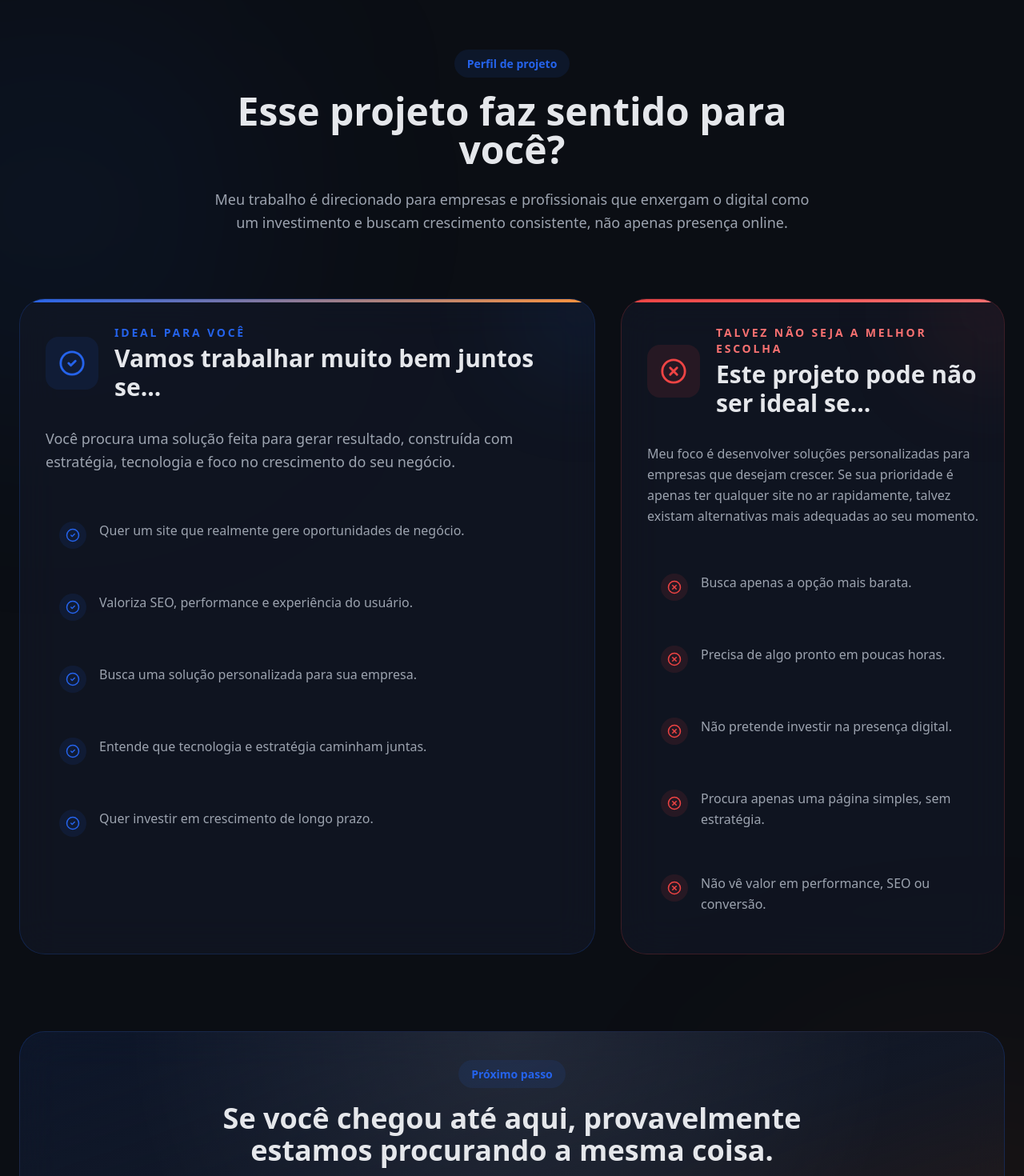
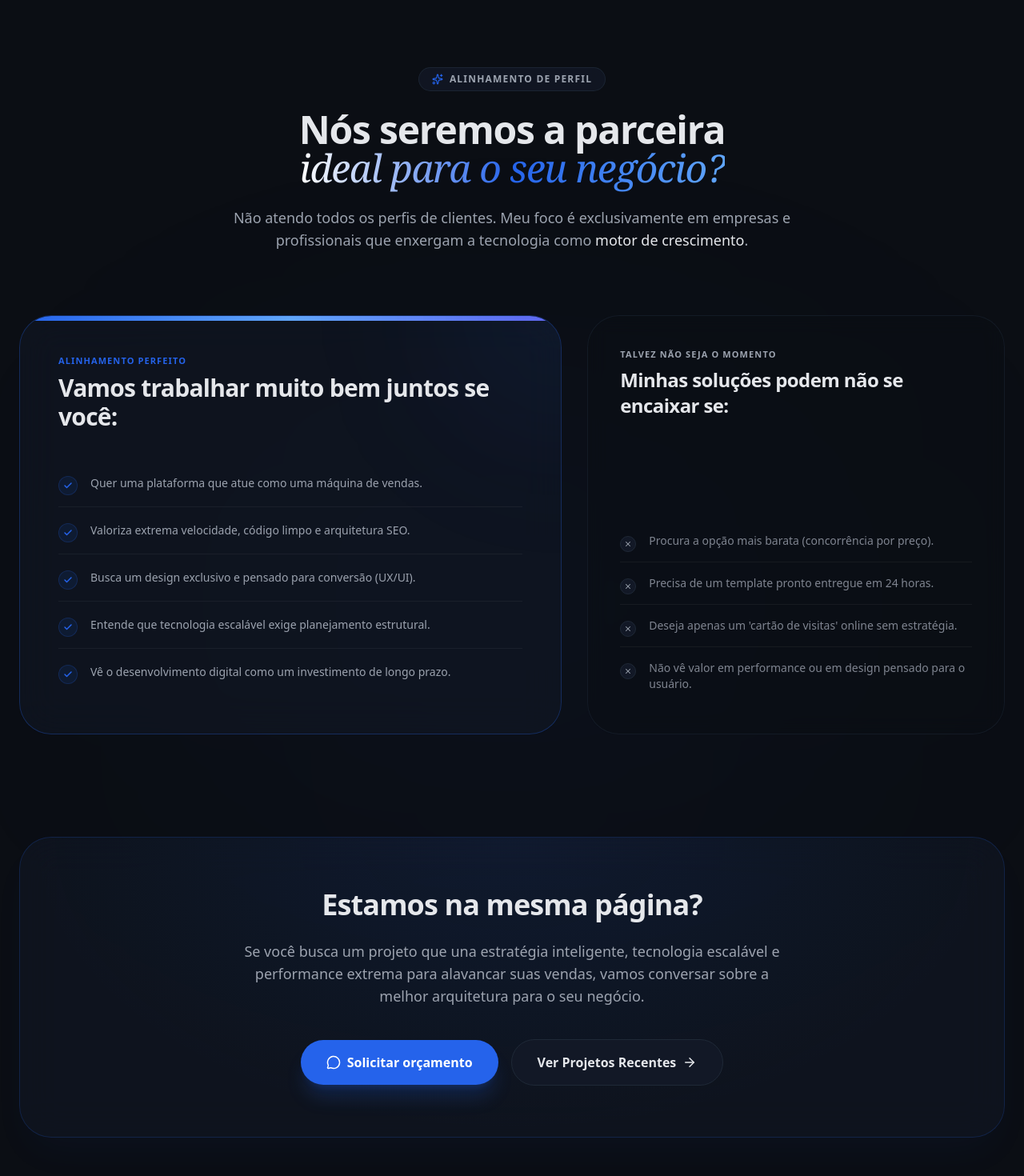
Before and after one commit to vinicius-soares-dev/portfolio-vinicius, a React (Vite) app: page / in a window 1280 px wide. Shown: the part 9740-11210 px from the top of the page at 80% size. Built offline with nearby package versions, Linux system fonts and the light colour scheme.

Commit message:
fix: target audience section design

```diff
--- a/src/components/sections/TargetAudience.tsx
+++ b/src/components/sections/TargetAudience.tsx
@@ -1,36 +1,37 @@
 import { motion } from "framer-motion";
 import type { Variants } from "framer-motion";
-import { CheckCircle2, XCircle } from "lucide-react";
+import { Check, X, Sparkles, MessageCircle, ArrowRight } from "lucide-react";
 
-const fadeUp: Variants = {
-  hidden: {
-    opacity: 0,
-    y: 40,
-  },
+const fadeUpVariants: Variants = {
+  hidden: { opacity: 0, y: 30 },
   visible: {
     opacity: 1,
     y: 0,
-    transition: {
-      duration: 0.7,
-      ease: "easeOut",
+    transition: { duration: 0.6, ease: [0.22, 1, 0.36, 1] },
   },
+};
+
+const staggerContainer: Variants = {
+  hidden: { opacity: 0 },
+  visible: {
+    opacity: 1,
+    transition: { staggerChildren: 0.15 },
   },
 };
 
 const positiveItems = [
-  "Quer um site que realmente gere oportunidades de negócio.",
-  "Valoriza SEO, performance e experiência do usuário.",
-  "Busca uma solução personalizada para sua empresa.",
-  "Entende que tecnologia e estratégia caminham juntas.",
-  "Quer investir em crescimento de longo prazo.",
+  "Quer uma plataforma que atue como uma máquina de vendas.",
+  "Valoriza extrema velocidade, código limpo e arquitetura SEO.",
+  "Busca um design exclusivo e pensado para conversão (UX/UI).",
+  "Entende que tecnologia escalável exige planejamento estrutural.",
+  "Vê o desenvolvimento digital como um investimento de longo prazo.",
 ];
 
 const negativeItems = [
-  "Busca apenas a opção mais barata.",
-  "Precisa de algo pronto em poucas horas.",
-  "Não pretende investir na presença digital.",
-  "Procura apenas uma página simples, sem estratégia.",
-  "Não vê valor em performance, SEO ou conversão.",
+  "Procura a opção mais barata (concorrência por preço).",
+  "Precisa de um template pronto entregue em 24 horas.",
+  "Deseja apenas um 'cartão de visitas' online sem estratégia.",
+  "Não vê valor em performance ou em design pensado para o usuário.",
 ];
 
 export default function TargetAudience() {
@@ -38,329 +39,169 @@ export default function TargetAudience() {
     <section
       id="target"
       aria-labelledby="target-title"
-      className="relative overflow-hidden bg-background py-28"
+      className="relative overflow-hidden bg-background py-24 sm:py-32 border-t border-border/30"
     >
-      {/* Background */}
-
+      {/* Background Subtle Lights */}
       <div className="absolute inset-0 overflow-hidden pointer-events-none">
-        <div className="absolute -left-40 top-20 h-[450px] w-[450px] rounded-full bg-primary/10 blur-[140px]" />
-
-        <div className="absolute -right-40 bottom-0 h-[450px] w-[450px] rounded-full bg-orange-500/10 blur-[150px]" />
+        <div className="absolute top-1/2 left-1/2 -translate-x-1/2 -translate-y-1/2 w-[800px] h-[400px] bg-primary/5 rounded-full blur-[180px]" />
       </div>
 
-      <div className="relative mx-auto max-w-7xl px-6">
-        {/* Cabeçalho */}
-
+      <div className="relative mx-auto max-w-7xl px-4 sm:px-6">
+        {/* ================= HEADER ================= */}
         <motion.div
-          variants={fadeUp}
+          variants={fadeUpVariants}
           initial="hidden"
           whileInView="visible"
           viewport={{ once: true }}
-          className="mx-auto mb-20 max-w-3xl text-center"
+          className="mx-auto mb-16 sm:mb-20 max-w-3xl text-center"
         >
-          <span className="rounded-full bg-primary/10 px-4 py-2 text-sm font-semibold text-primary">
-            Perfil de projeto
+          <div className="inline-flex items-center gap-2 px-4 py-1.5 rounded-full bg-surface/80 border border-border/80 mb-6 backdrop-blur-md">
+            <Sparkles size={14} className="text-primary" />
+            <span className="text-xs font-semibold uppercase tracking-widest text-textSecondary">
+              Alinhamento de Perfil
             </span>
+          </div>
 
           <h2
             id="target-title"
-            className="mt-6 text-4xl font-black text-textPrimary md:text-5xl"
+            className="text-3xl sm:text-4xl md:text-5xl font-black text-textPrimary tracking-tight leading-[1.15]"
           >
-            Esse projeto faz sentido para você?
+            Nós seremos a parceira <br className="hidden sm:block" />
+            <span className="text-transparent bg-clip-text bg-gradient-to-r from-white via-primary to-blue-400 font-serif italic font-light">
+              ideal para o seu negócio?
+            </span>
           </h2>
 
-          <p className="mt-6 text-lg leading-relaxed text-textSecondary">
-            Meu trabalho é direcionado para empresas e profissionais que
-            enxergam o digital como um investimento e buscam crescimento
-            consistente, não apenas presença online.
+          <p className="mt-6 text-base sm:text-lg leading-relaxed text-textSecondary font-light">
+            Não atendo todos os perfis de clientes. Meu foco é exclusivamente em
+            empresas e profissionais que enxergam a tecnologia como{" "}
+            <strong className="text-textPrimary font-medium">
+              motor de crescimento
+            </strong>
+            .
           </p>
         </motion.div>
 
-        <div className="grid gap-8 lg:grid-cols-[1.2fr_.8fr]">
-          {/* Card principal */}
-
+        {/* ================= GRID DE QUALIFICAÇÃO ================= */}
         <motion.div
-            variants={fadeUp}
+          variants={staggerContainer}
           initial="hidden"
           whileInView="visible"
-            viewport={{ once: true }}
-            whileHover={{
-              y: -6,
-            }}
-            className="
-              group
-              relative
-              overflow-hidden
-              rounded-[32px]
-              border
-              border-primary/20
-              bg-surface/70
-              p-8
-              backdrop-blur-xl
-            "
+          viewport={{ once: true, margin: "-100px" }}
+          className="grid gap-6 lg:gap-8 lg:grid-cols-[1.3fr_1fr] items-stretch"
         >
-            {/* Glow */}
+          {/* Card: O CLIENTE IDEAL (Maior Destaque) */}
+          <motion.div
+            variants={fadeUpVariants}
+            className="group relative overflow-hidden rounded-[2.5rem] border border-primary/30 bg-surface/60 p-8 sm:p-12 backdrop-blur-xl transition-all duration-300 hover:border-primary/60 hover:shadow-2xl hover:shadow-primary/10 flex flex-col justify-between"
+          >
+            {/* Top Glow Específico */}
+            <div className="absolute top-0 left-0 right-0 h-1.5 bg-gradient-to-r from-primary via-blue-400 to-indigo-500" />
+            <div className="absolute -top-32 -right-32 w-64 h-64 bg-primary/10 blur-[100px] rounded-full" />
 
-            <div
-              className="
-                absolute
-                -right-16
-                -top-16
-                h-40
-                w-40
-                rounded-full
-                bg-primary/10
-                blur-3xl
-                transition-all
-                duration-500
-                group-hover:bg-primary/20
-              "
-            />
-
-            {/* Linha */}
-
-            <div className="absolute left-0 top-0 h-1 w-full bg-gradient-to-r from-primary to-orange-400" />
-
-            <div className="relative z-10">
-              <div className="mb-8 flex items-center gap-5">
-                <div className="rounded-2xl bg-primary/10 p-4 text-primary">
-                  <CheckCircle2 size={34} />
+            <div className="relative z-10 mb-10">
+              <span className="text-[11px] font-bold uppercase tracking-widest text-primary mb-2 block">
+                Alinhamento Perfeito
+              </span>
+              <h3 className="text-2xl sm:text-3xl font-black text-textPrimary tracking-tight">
+                Vamos trabalhar muito bem juntos se você:
+              </h3>
             </div>
 
-                <div>
-                  <p className="text-sm font-semibold uppercase tracking-[0.2em] text-primary">
-                    Ideal para você
-                  </p>
-
-                  <h3 className="mt-1 text-3xl font-bold text-textPrimary">
-                    Vamos trabalhar muito bem juntos se...
-                  </h3>
+            <div className="relative z-10 space-y-1">
+              {positiveItems.map((item, idx) => (
+                <div
+                  key={idx}
+                  className="flex items-start gap-4 py-3.5 border-b border-white/5 last:border-0 group-hover:border-primary/10 transition-colors"
+                >
+                  <div className="mt-0.5 w-6 h-6 shrink-0 rounded-full bg-primary/10 border border-primary/20 flex items-center justify-center text-primary">
+                    <Check size={12} strokeWidth={3} />
                   </div>
-              </div>
-
-              <p className="mb-10 max-w-2xl text-lg leading-relaxed text-textSecondary">
-                Você procura uma solução feita para gerar resultado, construída
-                com estratégia, tecnologia e foco no crescimento do seu negócio.
-              </p>
-
-              <div className="space-y-5">
-                {positiveItems.map((item) => (
-                  <div
-                    key={item}
-                    className="
-                      flex
-                      items-start
-                      gap-4
-                      rounded-2xl
-                      border
-                      border-transparent
-                      p-4
-                      transition-all
-                      duration-300
-                      group-hover:border-primary/10
-                    "
-                  >
-                    <div className="mt-0.5 rounded-full bg-primary/10 p-2 text-primary">
-                      <CheckCircle2 size={18} />
-                    </div>
-
-                    <span className="leading-relaxed text-textSecondary">
+                  <span className="text-sm text-textSecondary font-light leading-relaxed">
                     {item}
                   </span>
                 </div>
               ))}
             </div>
-            </div>
           </motion.div>
 
-          {/* Card secundário */}
-
+          {/* Card: NÃO É O CLIENTE IDEAL (Mais Sóbrio, Secundário) */}
           <motion.div
-            variants={fadeUp}
-            initial="hidden"
-            whileInView="visible"
-            viewport={{ once: true }}
-            whileHover={{
-              y: -6,
-            }}
-            className="
-              group
-              relative
-              overflow-hidden
-              rounded-[32px]
-              border
-              border-red-500/20
-              bg-surface/70
-              p-8
-              backdrop-blur-xl
-            "
+            variants={fadeUpVariants}
+            className="group relative overflow-hidden rounded-[2.5rem] border border-border/50 bg-background/50 p-8 sm:p-10 backdrop-blur-md transition-all duration-300 hover:border-red-500/20 hover:bg-surface/30 flex flex-col justify-between"
           >
-            {/* Glow */}
-
-            <div
-              className="
-                absolute
-                -right-16
-                -top-16
-                h-40
-                w-40
-                rounded-full
-                bg-red-500/10
-                blur-3xl
-                transition-all
-                duration-500
-                group-hover:bg-red-500/20
-              "
-            />
-
-            {/* Linha */}
-
-            <div className="absolute left-0 top-0 h-1 w-full bg-gradient-to-r from-red-500 to-red-400" />
-
-            <div className="relative z-10">
-              <div className="mb-8 flex items-center gap-5">
-                <div className="rounded-2xl bg-red-500/10 p-4 text-red-500">
-                  <XCircle size={34} />
+            <div className="relative z-10 mb-8">
+              <span className="text-[11px] font-bold uppercase tracking-widest text-textSecondary mb-2 block group-hover:text-red-400/80 transition-colors">
+                Talvez não seja o momento
+              </span>
+              <h3 className="text-xl sm:text-2xl font-bold text-textPrimary tracking-tight">
+                Minhas soluções podem não se encaixar se:
+              </h3>
             </div>
 
-                <div>
-                  <p className="text-sm font-semibold uppercase tracking-[0.2em] text-red-400">
-                    Talvez não seja a melhor escolha
-                  </p>
-
-                  <h3 className="mt-1 text-3xl font-bold text-textPrimary">
-                    Este projeto pode não ser ideal se...
-                  </h3>
+            <div className="relative z-10 space-y-1 mt-auto">
+              {negativeItems.map((item, idx) => (
+                <div
+                  key={idx}
+                  className="flex items-start gap-4 py-3 border-b border-white/5 last:border-0"
+                >
+                  <div className="mt-1 w-5 h-5 shrink-0 rounded-full bg-surface border border-border flex items-center justify-center text-textSecondary group-hover:text-red-400 transition-colors">
+                    <X size={10} strokeWidth={2.5} />
                   </div>
-              </div>
-
-              <p className="mb-10 leading-relaxed text-textSecondary">
-                Meu foco é desenvolver soluções personalizadas para empresas que
-                desejam crescer. Se sua prioridade é apenas ter qualquer site no
-                ar rapidamente, talvez existam alternativas mais adequadas ao
-                seu momento.
-              </p>
-
-              <div className="space-y-5">
-                {negativeItems.map((item) => (
-                  <div
-                    key={item}
-                    className="
-                      flex
-                      items-start
-                      gap-4
-                      rounded-2xl
-                      border
-                      border-transparent
-                      p-4
-                      transition-all
-                      duration-300
-                      group-hover:border-red-500/10
-                    "
-                  >
-                    <div className="mt-0.5 rounded-full bg-red-500/10 p-2 text-red-500">
-                      <XCircle size={18} />
-                    </div>
-
-                    <span className="leading-relaxed text-textSecondary">
+                  <span className="text-xs sm:text-sm text-textSecondary/80 font-light leading-relaxed">
                     {item}
                   </span>
                 </div>
               ))}
             </div>
-            </div>
           </motion.div>
-        </div>
+        </motion.div>
 
-        {/* CTA */}
-
+        {/* ================= CTA FINAL BOTTOM (APPLE STYLE) ================= */}
         <motion.div
-          variants={fadeUp}
+          variants={fadeUpVariants}
           initial="hidden"
           whileInView="visible"
-          viewport={{ once: true }}
-          className="mt-24"
+          viewport={{ once: true, margin: "-50px" }}
+          className="mt-24 sm:mt-32"
         >
-          <div
-            className="
-              relative
-              overflow-hidden
-              rounded-[32px]
-              border
-              border-primary/20
-              bg-gradient-to-br
-              from-primary/10
-              via-surface
-              to-orange-500/10
-              p-10
-              text-center
-              backdrop-blur-xl
-            "
-          >
-            {/* Glow */}
+          <div className="relative overflow-hidden rounded-[2.5rem] border border-primary/20 bg-surface/60 p-10 sm:p-16 text-center backdrop-blur-xl shadow-2xl shadow-primary/5">
+            {/* Efeito Spotlight Interno */}
+            <div className="absolute inset-0 bg-[radial-gradient(ellipse_at_top,rgba(37,99,235,0.08),transparent_70%)]" />
 
-            <div className="absolute inset-0 bg-[radial-gradient(circle_at_top,rgba(255,255,255,.08),transparent_65%)]" />
-
-            <div className="relative z-10 mx-auto max-w-3xl">
-              <span className="rounded-full bg-primary/10 px-4 py-2 text-sm font-semibold text-primary">
-                Próximo passo
-              </span>
-
-              <h3 className="mt-6 text-3xl font-black text-textPrimary md:text-4xl">
-                Se você chegou até aqui, provavelmente estamos procurando a
-                mesma coisa.
+            <div className="relative z-10 mx-auto max-w-3xl flex flex-col items-center">
+              <h3 className="text-3xl sm:text-4xl font-black text-textPrimary tracking-tight mb-6">
+                Estamos na mesma página?
               </h3>
 
-              <p className="mx-auto mt-6 max-w-2xl text-lg leading-relaxed text-textSecondary">
-                Um projeto que una estratégia, tecnologia e performance para
-                gerar crescimento de verdade. Vamos conversar sobre a melhor
-                solução para o seu negócio.
+              <p className="max-w-2xl text-base sm:text-lg leading-relaxed text-textSecondary font-light mb-10">
+                Se você busca um projeto que una estratégia inteligente,
+                tecnologia escalável e performance extrema para alavancar suas
+                vendas, vamos conversar sobre a melhor arquitetura para o seu
+                negócio.
               </p>
 
-              <div className="mt-10 flex flex-col items-center justify-center gap-4 sm:flex-row">
+              {/* Botões de Ação */}
+              <div className="flex flex-col sm:flex-row items-center justify-center gap-4 w-full sm:w-auto">
                 <a
                   href="https://wa.me/5532998175601?text=Olá%2C%20Vinicius%21%20Vi%20seu%20trabalho%20e%20gostaria%20de%20conversar%20sobre%20um%20projeto.%20Gostaria%20de%20solicitar%20um%20orçamento."
-                  className="
-                    inline-flex
-                    items-center
-                    justify-center
-                    rounded-2xl
-                    bg-primary
-                    px-8
-                    py-4
-                    font-semibold
-                    text-white
-                    transition-all
-                    duration-300
-                    hover:scale-[1.03]
-                    hover:shadow-xl
-                    hover:shadow-primary/20
-                  "
+                  target="_blank"
+                  rel="noopener noreferrer"
+                  className="group flex items-center justify-center gap-2 w-full sm:w-auto rounded-full bg-primary px-8 py-4 font-bold text-white transition-all hover:bg-primaryHover hover:scale-[1.02] shadow-xl shadow-primary/20"
                 >
+                  <MessageCircle size={18} />
                   Solicitar orçamento
                 </a>
 
                 <a
                   href="#portfolio"
-                  className="
-                    inline-flex
-                    items-center
-                    justify-center
-                    rounded-2xl
-                    border
-                    border-border
-                    bg-surface
-                    px-8
-                    py-4
-                    font-semibold
-                    text-textPrimary
-                    transition-all
-                    duration-300
-                    hover:border-primary/30
-                    hover:bg-primary/5
-                  "
+                  className="group flex items-center justify-center gap-2 w-full sm:w-auto rounded-full bg-surface border border-border px-8 py-4 font-bold text-textPrimary transition-all hover:bg-white/5 hover:border-primary/30"
                 >
-                  Ver projetos
+                  Ver Projetos Recentes
+                  <ArrowRight
+                    size={18}
+                    className="transition-transform group-hover:translate-x-1"
+                  />
                 </a>
               </div>
             </div>
```
Lines whose indentation alone changed are shown as unchanged.
